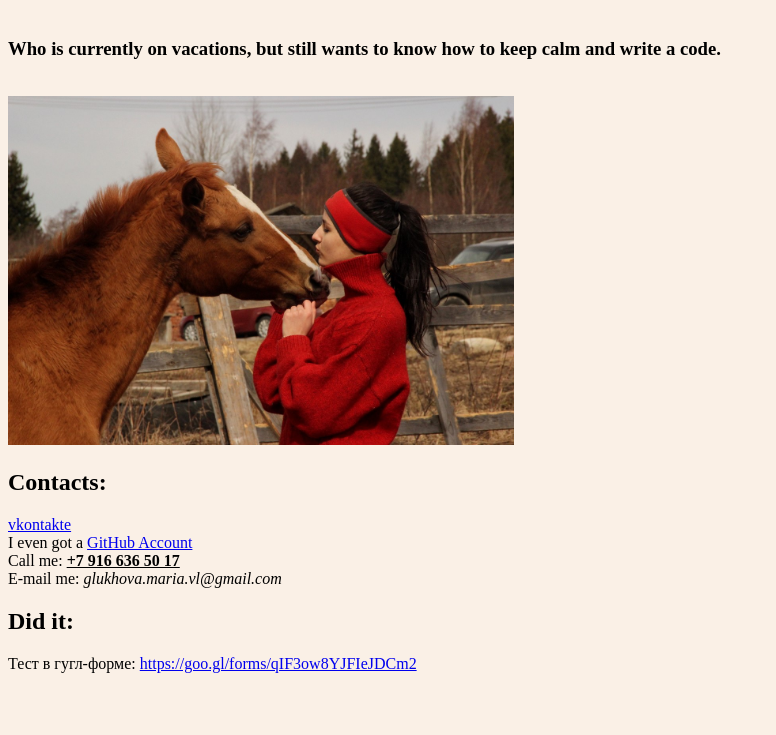
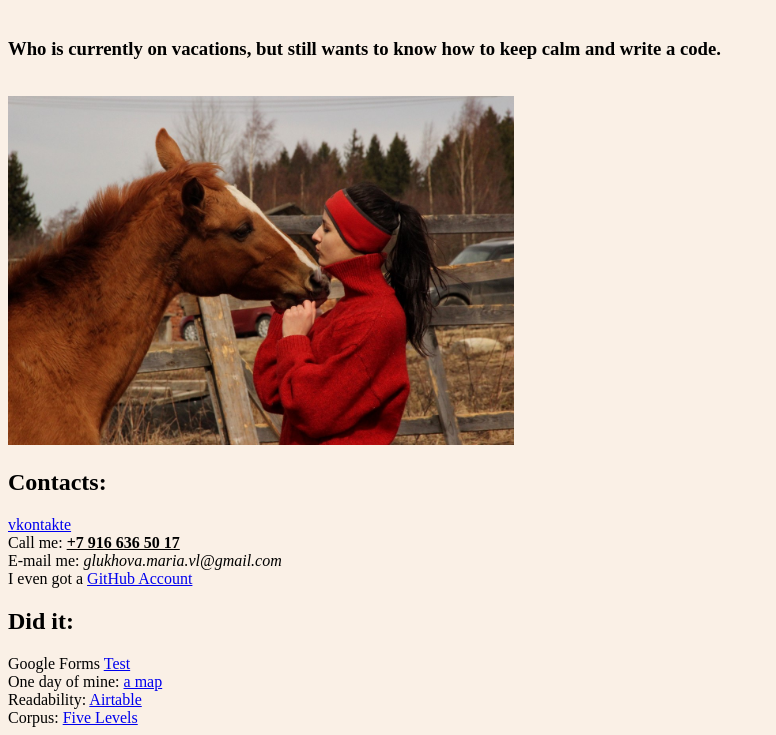
Before and after one commit to MarieGlukhova/MarieGlukhova.github.io, a plain HTML site: page index.html in a window 1280 px wide. Shown: the part 79-814 px from the top of the page, without its empty margins (0-776 px from the left). Drawn offline with Linux system fonts and the light colour scheme.

Commit message:
Update index.html

```diff
--- a/index.html
+++ b/index.html
@@ -14,13 +14,19 @@
       <h2>Contacts:</h2>
       <a href=https://vk.com/masyamashuu>vkontakte</a>
       <br/>
-      I even got a <a href=https://github.com/MarieGlukhova>GitHub Account</a>
-      <br/>
       Call me: <b><u>+7 916 636 50 17</b></u>
       <br/>
       E-mail me: <i>glukhova.maria.vl@gmail.com</i>
       <br/>
+      I even got a <a href=https://github.com/MarieGlukhova>GitHub Account</a>
+      <br/>
       <h2>Did it:</h2>
-      Тест в гугл-форме: <a href=https://goo.gl/forms/qIF3ow8YJFIeJDCm2>https://goo.gl/forms/qIF3ow8YJFIeJDCm2</a>
+      Google Forms <a href=https://goo.gl/forms/qIF3ow8YJFIeJDCm2>Test</a>
+      <br/>
+      One day of mine: <a href=https://github.com/MarieGlukhova/-/blob/master/map%20(1).geojson>a map</a>
+      <br/>
+      Readability: <a href=https://airtable.com/tblCNPLpIcwCsbQxY/viw4YMQrP0ddBTC6D>Airtable</a>
+      <br/>
+      Corpus: <a href=https://github.com/MarieGlukhova/MarieGlukhova.github.io/blob/master/%D0%BA%D0%BE%D1%80%D0%BF%D1%83%D1%81%20%D0%93%D0%BB%D1%83%D1%85%D0%BE%D0%B2%D0%B0.docx>Five Levels<a/>
     </body>
   </html>
```
